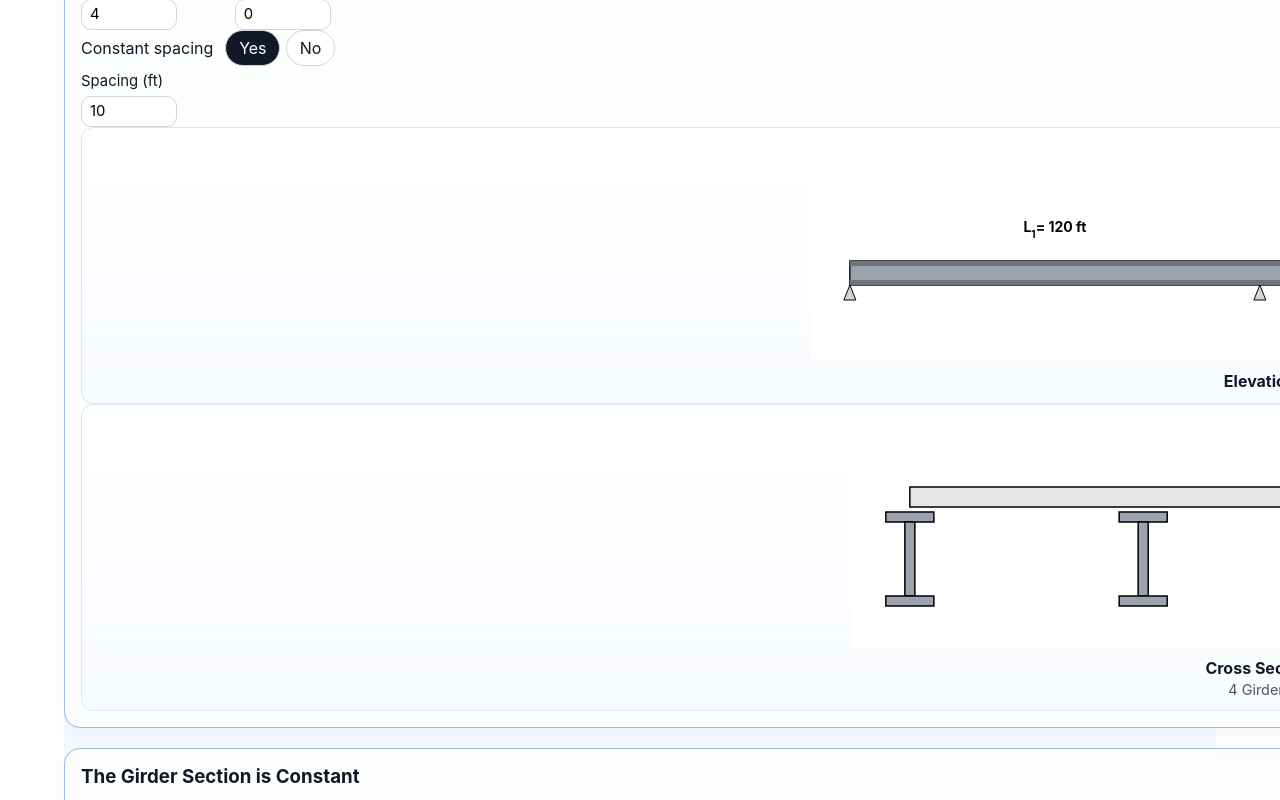
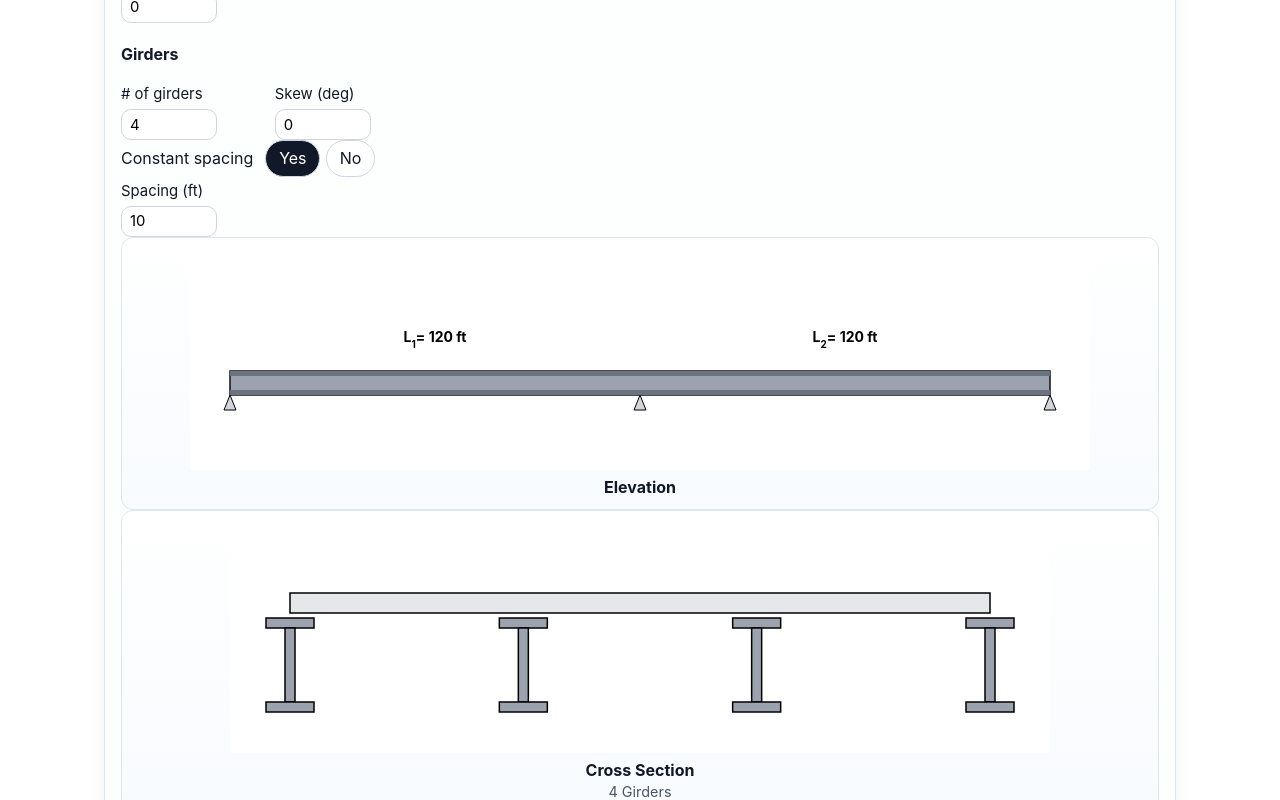
Before and after one commit to parkerallen22/Structural-Engineering-Calculation, a Next.js app: page /calculators/composite-steel-girder-lrfd in a window 1280 px wide. Shown: the part 680-1480 px from the top of the page. Built offline with nearby package versions, Linux system fonts and the light colour scheme.

Commit message:
Fix container sizing overflow and constrain girder page sections

```diff
--- a/src/app/calculators/composite-steel-girder-lrfd/page.js
+++ b/src/app/calculators/composite-steel-girder-lrfd/page.js
@@ -952,7 +952,7 @@ export default function CompositeSteelGirderLrfdPage() {
 
   return (
     <div className={styles.page}>
-      <div className={`${styles.content} ${styles.innerDebug}`}>
+      <div className={styles.content}>
         <header className={styles.header}>
         <div>
           <h1>Composite Steel Girder (LRFD)</h1>
@@ -1282,14 +1282,9 @@ export default function CompositeSteelGirderLrfdPage() {
                     cursor += (spacingValues[index - 1] / totalWidth) * deckWidth;
                     return cursor;
                   });
-                  const leftEdge = deckStartX + (leftOverhang / totalWidth) * deckWidth;
-                  const rightEdge = deckStartX + ((leftOverhang + girderWidth) / totalWidth) * deckWidth;
-
                   return (
                     <>
                       <rect x={deckStartX} y="70" width={deckWidth} height="20" fill="#e5e7eb" stroke="black" strokeWidth="1.5" />
-                      <line x1={deckStartX} y1="62" x2={leftEdge} y2="62" stroke="#1f2937" strokeWidth="1" />
-                      <line x1={rightEdge} y1="62" x2={deckStartX + deckWidth} y2="62" stroke="#1f2937" strokeWidth="1" />
                       {girderXs.map((x, i) => (
                         <g key={`girder-${i}`}>
                           <rect x={x - 24} y="95" width="48" height="10" fill="#9ca3af" stroke="black" strokeWidth="1.5" />
--- a/src/app/calculators/composite-steel-girder-lrfd/page.module.css
+++ b/src/app/calculators/composite-steel-girder-lrfd/page.module.css
@@ -7,7 +7,12 @@
   display: grid;
   gap: 1.25rem;
   width: 100%;
+  min-width: 0;
   padding: 0 0 1.25rem;
+}
+
+.content > * {
+  min-width: 0;
 }
 
 .header {
@@ -87,6 +92,7 @@
   border: 1px solid #d7e4f2;
   border-radius: 16px;
   padding: 1rem;
+  min-width: 0;
   box-shadow: 0 8px 20px rgba(15, 23, 42, 0.04);
 }
 
@@ -207,6 +213,14 @@
   border-radius: 12px;
   background: linear-gradient(180deg, #ffffff 0%, #f8fbff 100%);
   padding: 0.75rem;
+  min-width: 0;
+  overflow-x: auto;
+}
+
+.svgBlock svg {
+  display: block;
+  max-width: 100%;
+  margin-inline: auto;
 }
 
 .placeholderResult {
--- a/src/app/globals.css
+++ b/src/app/globals.css
@@ -84,6 +84,14 @@ a {
   min-height: calc(100vh - 132px);
 }
 
+.siteContainer {
+  width: 100%;
+  max-width: 1200px;
+  margin-inline: auto;
+  padding-inline: clamp(1.5rem, 5vw, 4rem);
+  box-sizing: border-box;
+}
+
 .siteFooter {
   border-top: 1px solid #e5e7eb;
   margin-top: 2rem;
--- a/src/app/layout.js
+++ b/src/app/layout.js
@@ -15,10 +15,10 @@ export default function RootLayout({ children }) {
         <div className="min-h-screen w-full bg-app overflow-x-hidden">
           <SiteHeader />
 
-          <main className="mx-auto w-full max-w-[1200px] px-6 box-border mainContent">{children}</main>
+          <main className="siteContainer mainContent">{children}</main>
 
           <footer className="siteFooter">
-            <div className="mx-auto w-full max-w-[1200px] px-6 box-border footerInner">
+            <div className="siteContainer footerInner">
             <p>© {year} Structural Engineering Calculators</p>
             <p>Engineering judgment required. Verify results.</p>
             </div>
--- a/src/components/SiteHeader.jsx
+++ b/src/components/SiteHeader.jsx
@@ -56,7 +56,7 @@ export default function SiteHeader() {
 
   return (
     <header className="siteHeader">
-      <div className="mx-auto w-full max-w-[1200px] px-6 box-border navInner">
+      <div className="siteContainer navInner">
         <Link href="/" className="brand">
           Structural Engineering Calculators
         </Link>
```
